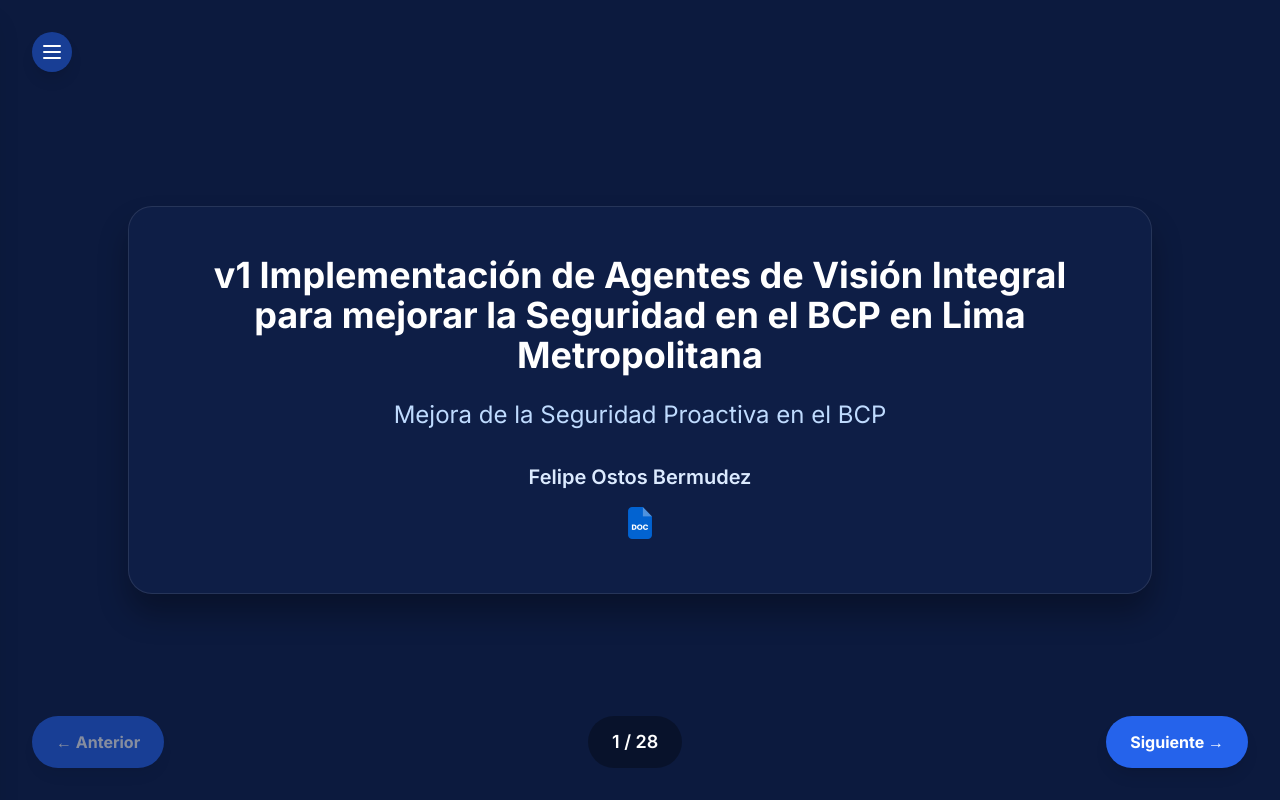
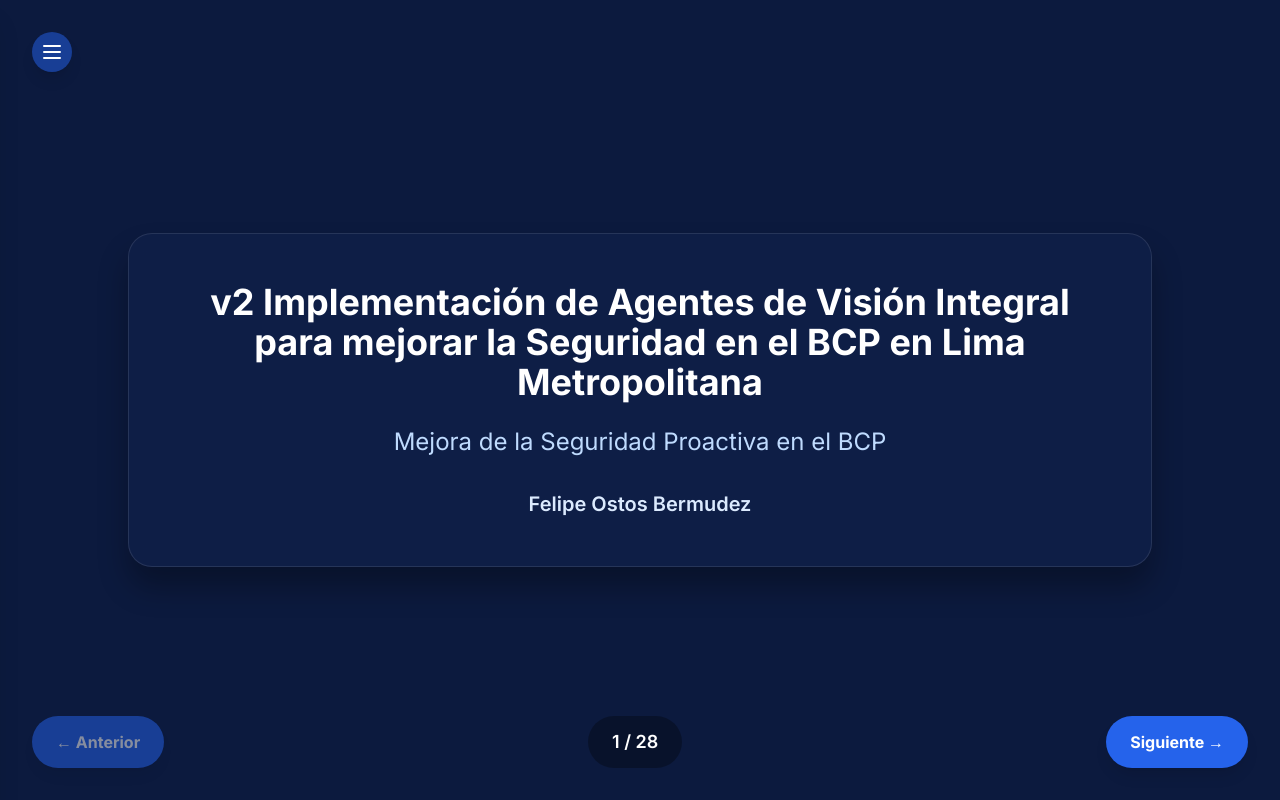
Before and after one commit to felipeostosb/agentes-de-vision-integral, a plain HTML site: page index.html in a window 1280 px wide. Drawn offline with nearby package versions, Linux system fonts and the light colour scheme.

Commit message:
nuevo cambio 2

```diff
--- a/index.html
+++ b/index.html
@@ -116,18 +116,14 @@
                 <!-- Eliminado por redundancia con el nuevo título largo -->
                 <!-- <div class="text-xl font-semibold text-blue-300 mb-2">Proyecto de Seguridad</div> -->
                 <h1 class="text-4xl font-bold text-white mb-6"> <!-- Tamaño ajustado de 5xl a 4xl -->
-                    v1 Implementación de Agentes de Visión Integral para mejorar la Seguridad en el BCP en Lima Metropolitana
+                    v2 Implementación de Agentes de Visión Integral para mejorar la Seguridad en el BCP en Lima Metropolitana
                 </h1>
                 <p class="text-2xl text-blue-200">Mejora de la Seguridad Proactiva en el BCP</p>
                 <!-- AÑADIDO: Tu nombre -->
                 <p class="text-xl text-blue-100 mt-8 font-semibold">
                     Felipe Ostos Bermudez
                 </p>
-                <div id="word">
-                    <a href="https://upcedupe-my.sharepoint.com/:w:/g/personal/u201615679_upc_edu_pe/ETAIsHiamGZGlDt-VE3lpHkBdhSIIqUF63b4P6rLqXt9tA?e=5mpGdt" class="inline-block mt-4">
-                        <img src="img/doc.png" alt="Icono de Word" class="w-8 h-8">
-                    </a>
-                </div>
+
 
             </div>
         </section>
```
